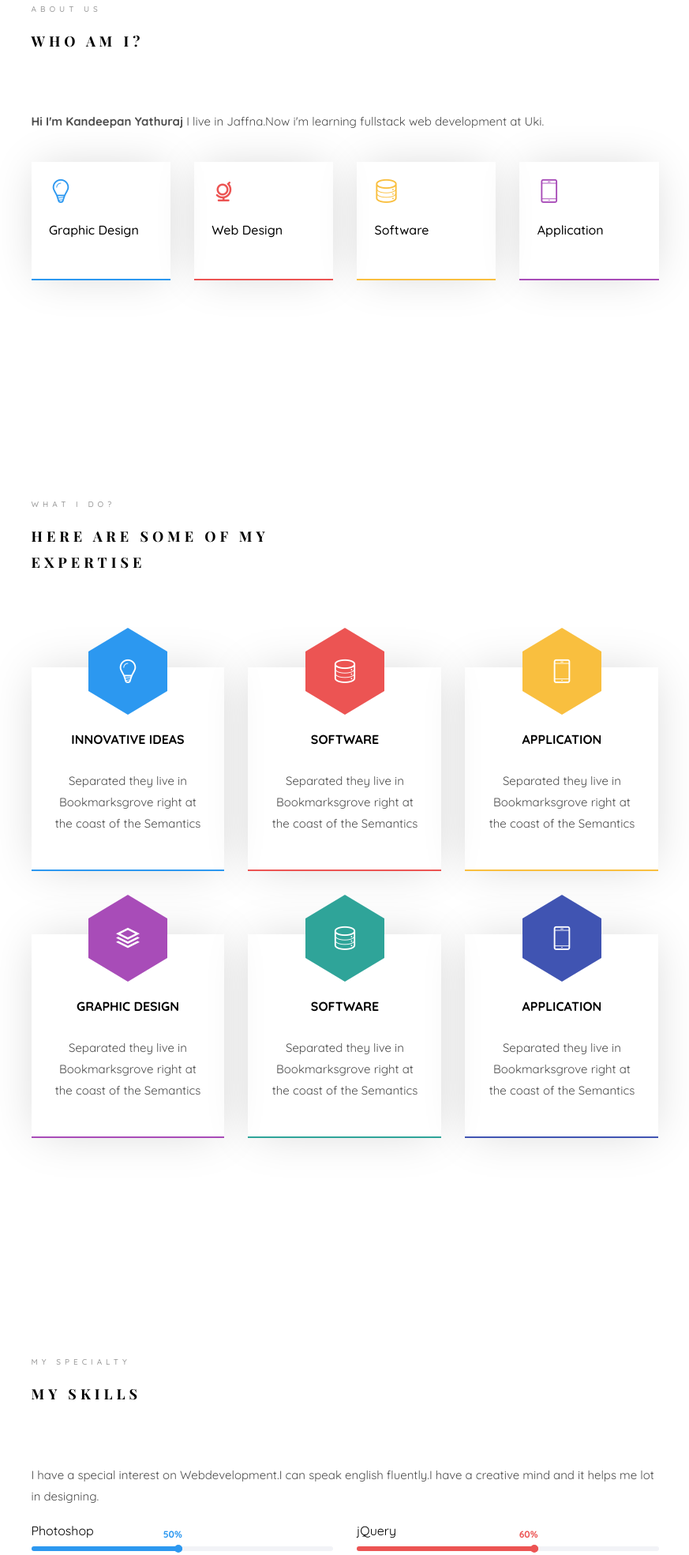
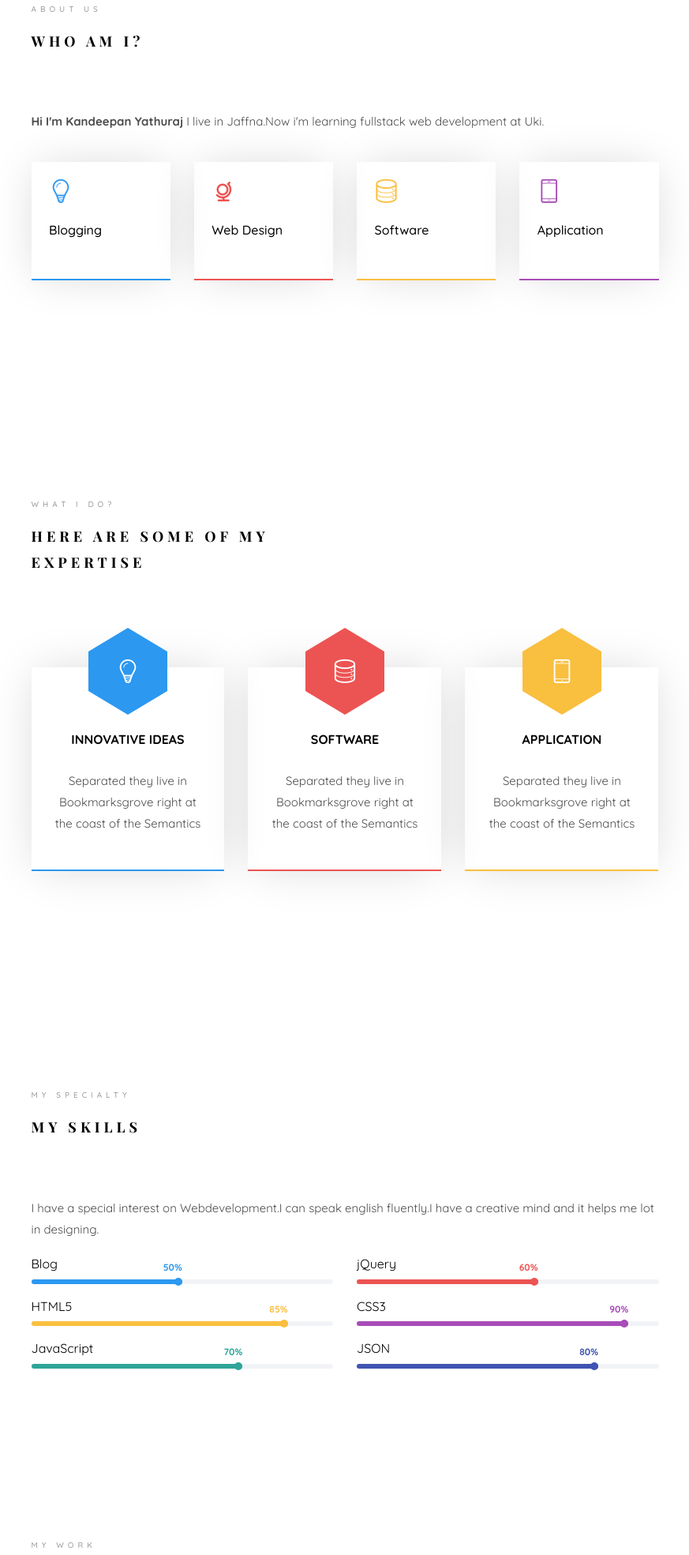
Before and after one commit to yathu1/yathu1.github.io, a plain HTML site: page index.html in a window 1280 px wide. Shown: the part 1007-2976 px from the top of the page at 79% size, without its empty margins (353-1226 px from the left). Drawn offline with nearby package versions, Linux system fonts and the light colour scheme; files whose address does not match are found by name; a web font is replaced by a local one.

Commit message:
personal-webpage

```diff
--- a/index.html
+++ b/index.html
@@ -94,7 +94,7 @@ Copyright &copy;<script>document.write(new Date().getFullYear());</script> All r
 			<section id="colorlib-hero" class="js-fullheight" data-section="home">
 				<div class="flexslider js-fullheight">
 					<ul class="slides">
-				   	<li style="background-image: url(images/wall1.JPG);">
+				   	<li style="background-image: url(images/wall2.jpg);">
 				   		<div class="overlay"></div>
 				   		<div class="container-fluid">
 				   			<div class="row">
@@ -148,7 +148,7 @@ Copyright &copy;<script>document.write(new Date().getFullYear());</script> All r
 								<div class="col-md-3 animate-box" data-animate-effect="fadeInLeft">
 									<div class="services color-1">
 										<span class="icon2"><i class="icon-bulb"></i></span>
-										<h3>Graphic Design</h3>
+										<h3>Blogging</h3>
 									</div>
 								</div>
 								<div class="col-md-3 animate-box" data-animate-effect="fadeInRight">
@@ -227,7 +227,7 @@ Copyright &copy;<script>document.write(new Date().getFullYear());</script> All r
 								</div>
 							</div>
 						</div>
-						<div class="col-md-4 text-center animate-box">
+						<!--<div class="col-md-4 text-center animate-box">
 							<div class="services color-4">
 								<span class="icon">
 									<i class="icon-layers2"></i>
@@ -237,8 +237,8 @@ Copyright &copy;<script>document.write(new Date().getFullYear());</script> All r
 									<p>Separated they live in Bookmarksgrove right at the coast of the Semantics</p>
 								</div>
 							</div>
-						</div>
-						<div class="col-md-4 text-center animate-box">
+						</div>-->
+						<!--<div class="col-md-4 text-center animate-box">
 							<div class="services color-5">
 								<span class="icon">
 									<i class="icon-data"></i>
@@ -248,8 +248,8 @@ Copyright &copy;<script>document.write(new Date().getFullYear());</script> All r
 									<p>Separated they live in Bookmarksgrove right at the coast of the Semantics</p>
 								</div>
 							</div>
-						</div>
-						<div class="col-md-4 text-center animate-box">
+						</div>-->
+						<!--<div class="col-md-4 text-center animate-box">
 							<div class="services color-6">
 								<span class="icon">
 									<i class="icon-phone3"></i>
@@ -259,7 +259,7 @@ Copyright &copy;<script>document.write(new Date().getFullYear());</script> All r
 									<p>Separated they live in Bookmarksgrove right at the coast of the Semantics</p>
 								</div>
 							</div>
-						</div>
+						</div>-->
 					</div>
 				</div>
 			</section>
@@ -304,7 +304,7 @@ Copyright &copy;<script>document.write(new Date().getFullYear());</script> All r
 						</div>
 						<div class="col-md-6 animate-box" data-animate-effect="fadeInLeft">
 							<div class="progress-wrap">
-								<h3>Photoshop</h3>
+								<h3>Blog</h3>
 								<div class="progress">
 								 	<div class="progress-bar color-1" role="progressbar" aria-valuenow="50"
 								  	aria-valuemin="0" aria-valuemax="100" style="width:50%">
@@ -469,7 +469,7 @@ Copyright &copy;<script>document.write(new Date().getFullYear());</script> All r
 				</div>
 			</section>-->
 
-			<section class="colorlib-experience" data-section="experience">
+		<!--	<section class="colorlib-experience" data-section="experience">
 				<div class="colorlib-narrow-content">
 					<div class="row">
 						<div class="col-md-6 col-md-offset-3 col-md-pull-3 animate-box" data-animate-effect="fadeInLeft">
@@ -553,7 +553,7 @@ Copyright &copy;<script>document.write(new Date().getFullYear());</script> All r
 					   </div>
 				   </div>
 				</div>
-			</section>
+			</section>-->
 
 			<section class="colorlib-work" data-section="work">
 				<div class="colorlib-narrow-content">
```
Also changed, not shown: images/wall2.jpg (added).
